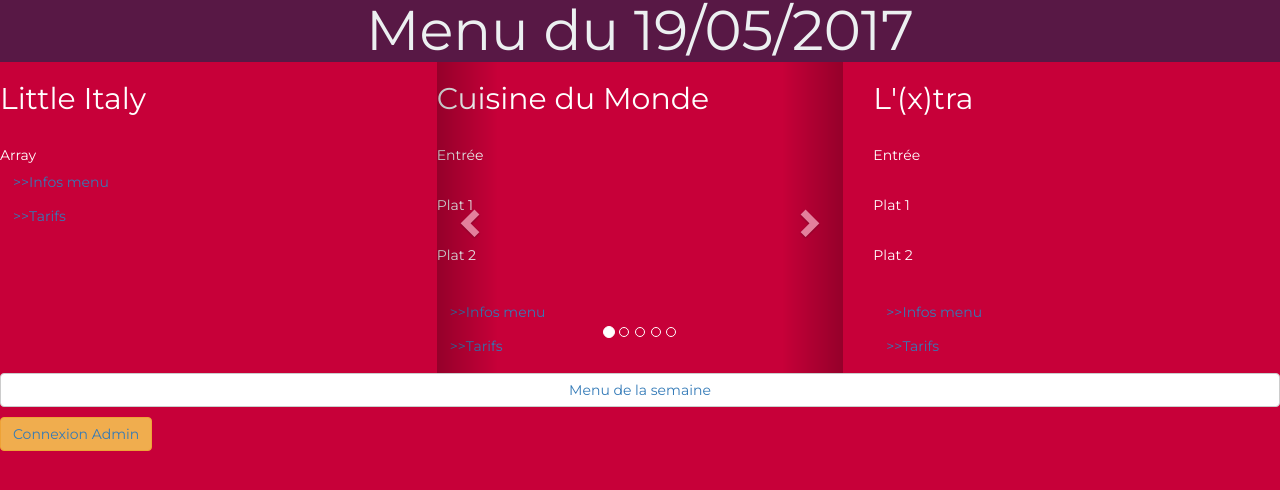
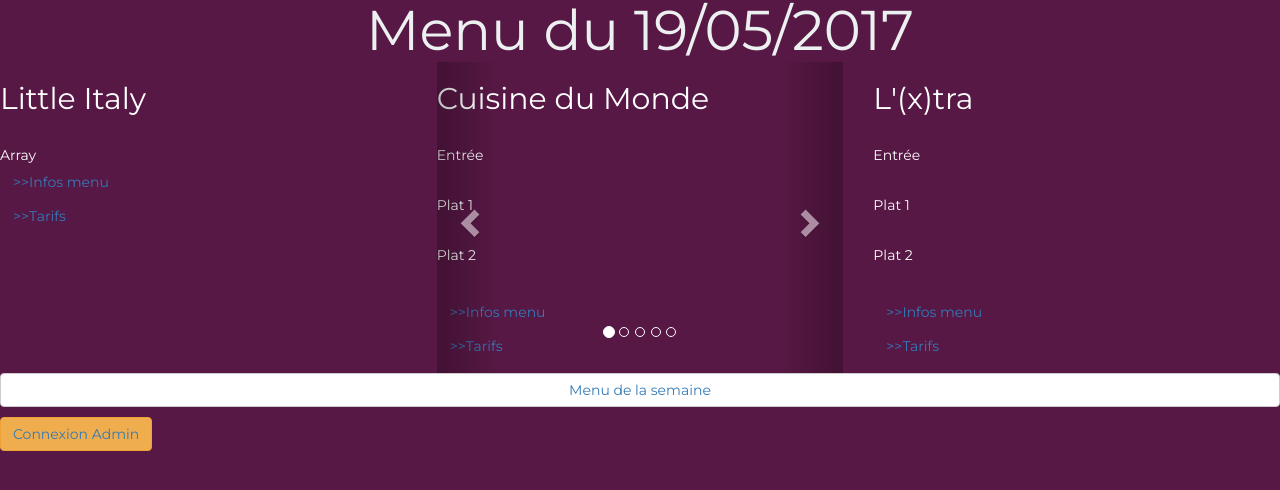
Before and after one commit to alexaufauvre/projetWeb, a PHP site: page / in a window 1280 px wide. Shown: the top 490 px of the page. Run offline with PHP 8.4, Linux system fonts and the light colour scheme; data that the repository does not hold is empty; some libraries are stand-ins or nearby versions.

Commit message:
background color

```diff
--- a/html/style.css
+++ b/html/style.css
@@ -5,7 +5,7 @@
 * {margin: 0; padding: 0;}
 body{
 	font-family: montserrat, arial, verdana;
-	background-color: #C70039;
+	background-color: #581845;
 	color: #FFFFFF;
 }
 
```
